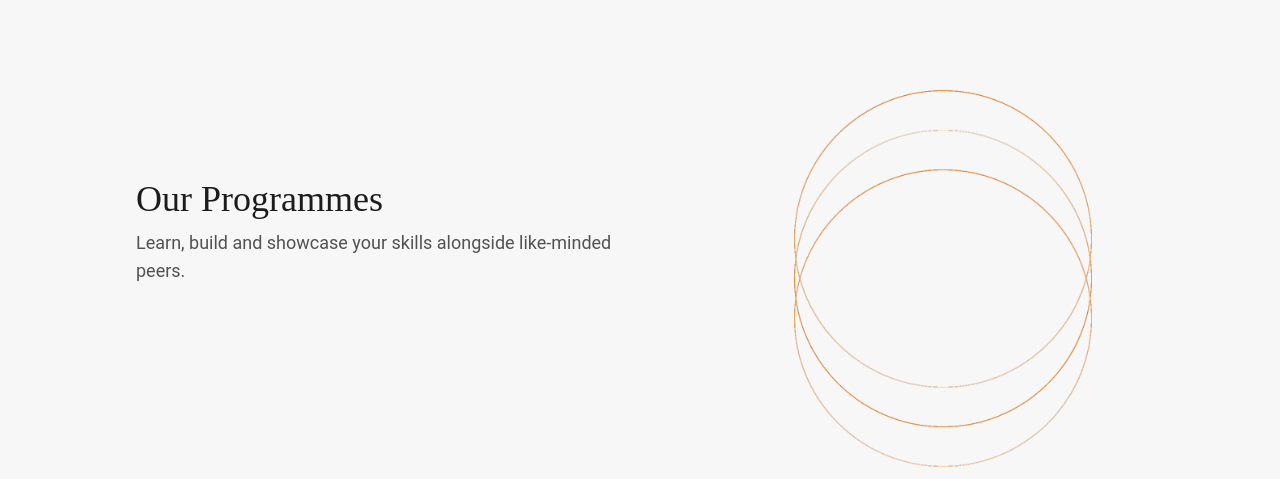
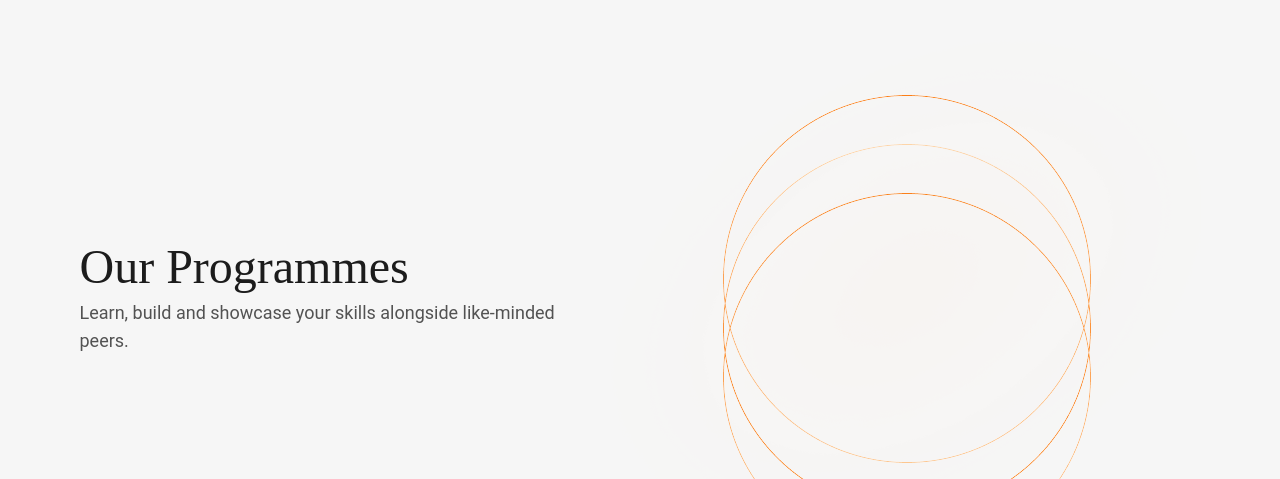
Before and after one commit to khaddyBola/DLT-Africa-Website, a Next.js app in the folder frontend/: page /event in a window 1280 px wide. Shown: the part 321-800 px from the top of the page. Built offline with nearby package versions, Linux system fonts and the light colour scheme.

Commit message:
updated event hero-component

```diff
--- a/frontend/components/Event/EventBootCamps_CurrentAndUpcoming.js
+++ b/frontend/components/Event/EventBootCamps_CurrentAndUpcoming.js
@@ -2,7 +2,7 @@ const EventBootCamps_CurrentAndUpcoming = () => {
   return (
     <>
     <div className="max-w-[977px] mx-auto hidden md:block">
-      <div className="bg-[#FFF] border border-gray-700 rounded-xl  pl-[53px] pr-[110px] py-[32px]">
+      <div className="bg-[#F6F6F6] border border-gray-700 rounded-xl  pl-[53px] pr-[110px] py-[32px]">
         <div className="flex justify-between gap-10">
           <div>
             <h2 className="lg:text-[48px] md:text-[36px] font-[400] font-serif">Bootcamps</h2>
--- a/frontend/components/Event/EventHackathon_CurrentAndUpcoming.js
+++ b/frontend/components/Event/EventHackathon_CurrentAndUpcoming.js
@@ -2,7 +2,7 @@ const EventHackathon_CurrentAndUpcoming = () => {
   return (
     <>
       <div className=" max-w-[977px] mx-auto hidden md:block">
-        <div className="bg-[#FFF] border border-gray-700 rounded-xl mx-auto pl-[90px] pr-[52px] py-[20px] ">
+        <div className="bg-[#F6F6F6] border border-gray-700 rounded-xl mx-auto pl-[90px] pr-[52px] py-[20px] ">
           <div className="flex justify-between gap-10  ">
             <div>
               <img src="/images/hackaimg.svg" alt="hack" />
--- a/frontend/components/Event/EventHero.js
+++ b/frontend/components/Event/EventHero.js
@@ -2,25 +2,19 @@ import React from "react";
 
 const EventHero = () => {
   return (
-
-    <div className="flex justify-center items-center bg-[#F6F7F6] mb-[50px]">
-      <div className="container px-4 flex">
-        <div className="flex-1 pr-8 pt-[194px] pb-[325px] pl-[50px] items-end content-end gap-[15px] flex-wrap">
-          <div className="flex w-[584px] flex-wrap gap-[10px] items-end content-end">
-            <h1 className="text-4xl w-[584px] leading text-[#1C1C1C] font-serif  font-[400px] space-[3.36]">
+    <section className="flex justify-center items-center sm:flex-row flex-col bg-[#F6F6F6] sm:mb-[140px]  sm:px-[50px]">
+      <div>
+        <h1 className="text-2xl lg:text-[48px] max-w-[584px] leading mb-[16px] text-[#1C1C1C] font-serif font-[400] space-[3.36]">
           Our Programmes
         </h1>
-            <p className="text-lg w-[529px] h-[48px] font-popins font-[400px] text-[#1C1C1C] opacity-75">
+        <p className="text-[16px] lg:text-lg max-w-[326px] md:max-w-[529px] h-[48px] font-popins font-[48px] lg:font-[400px] sm:font-[16px] text-[#1C1C1C] opacity-75">
           Learn, build and showcase your skills alongside like-minded peers.
         </p>
       </div>
+      <div className="flex justify-center items-center">
+        <img src="side-image.png" alt="side" />
       </div>
-        <div className="flex-1 pt-[91px] pr-[60.47px] pb-[115.3px] w-[472px]">
-        <img src="sideimg.png" alt="side" />
-        </div>
-        </div>
-        </div>
-
+    </section>
   );
 };
 
```
Lines whose indentation alone changed are shown as unchanged.
